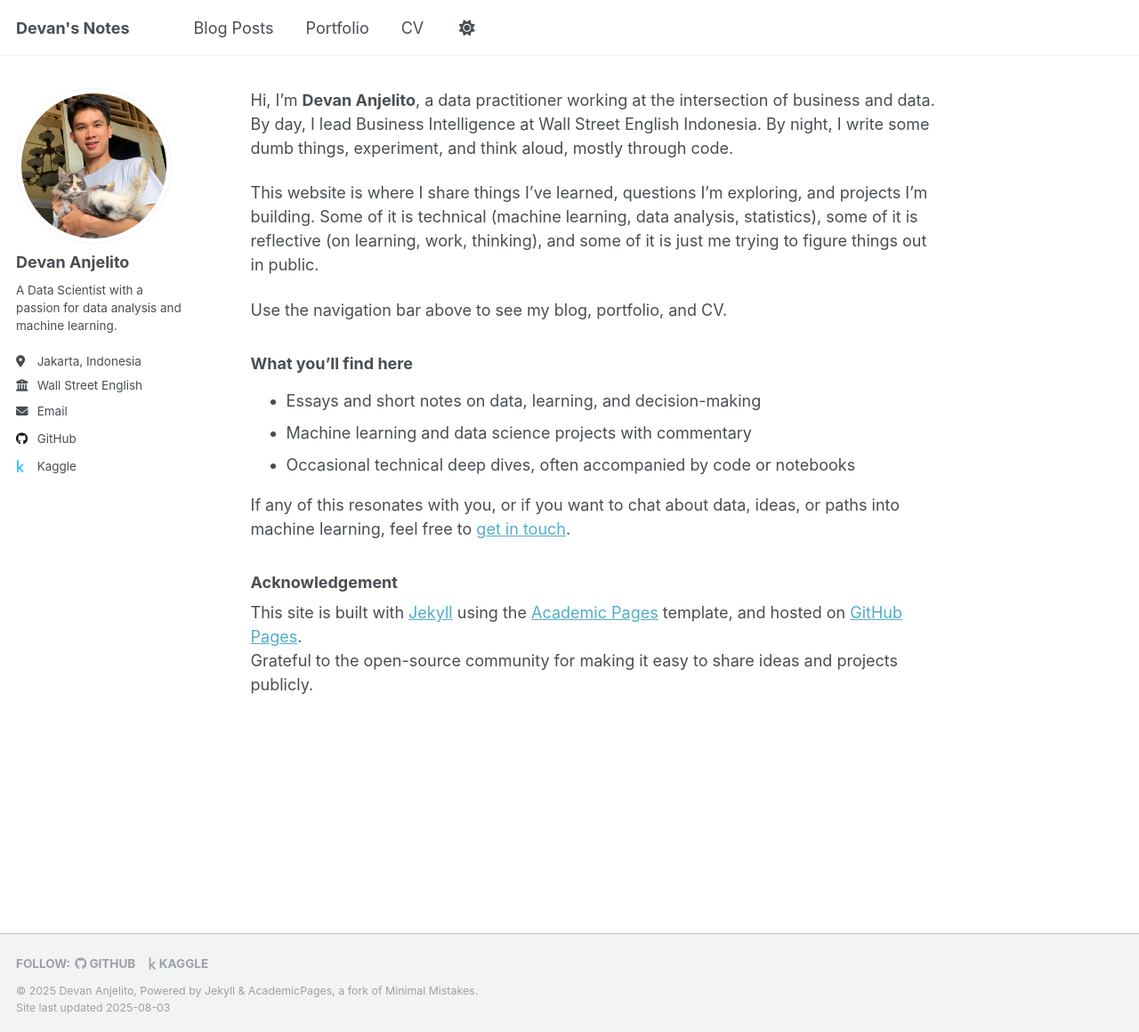
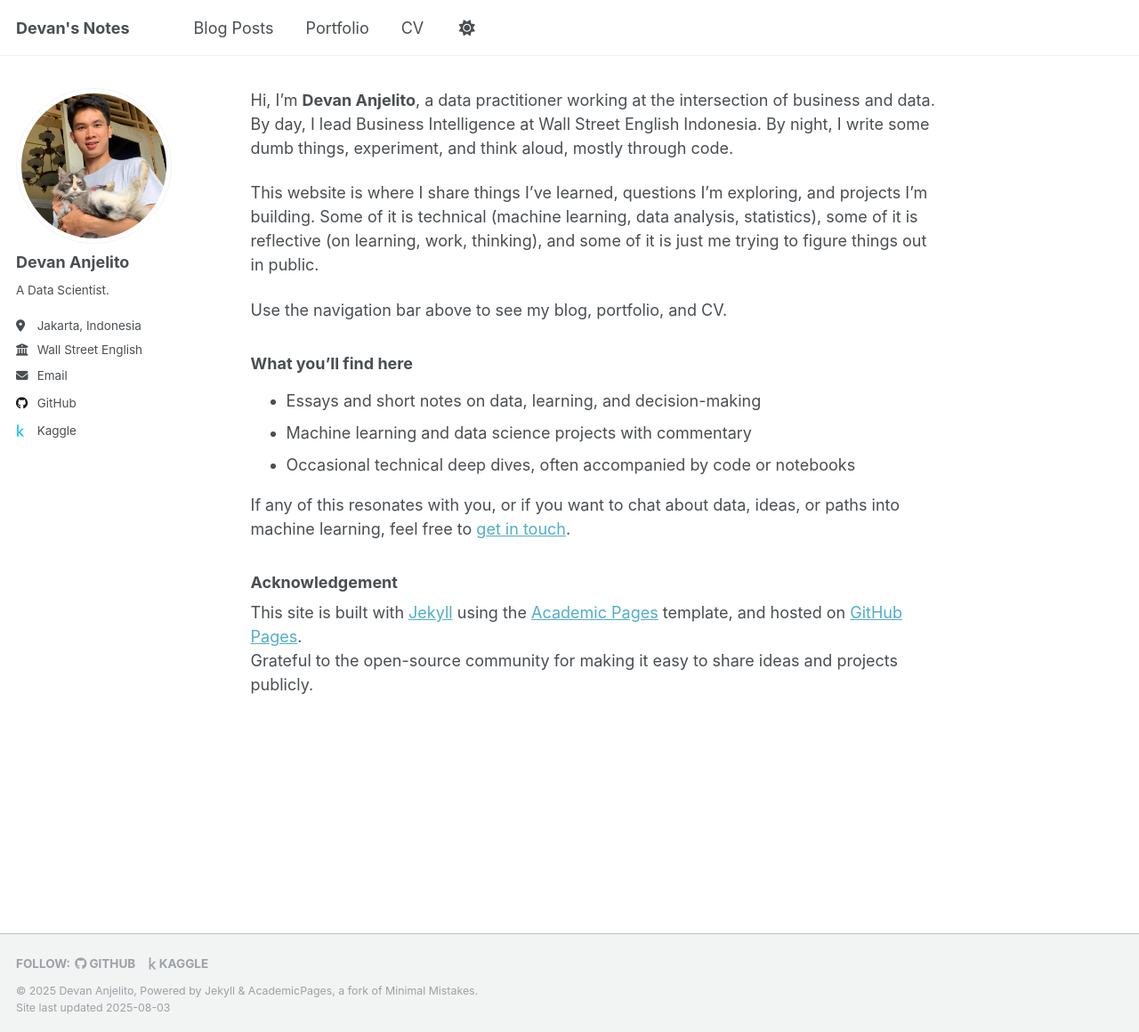
Before and after one commit to danjelito/danjelito.github.io, a Jekyll site: the page built from _pages/about.md, in a window 1280 px wide and 1160 px high. Shown: the whole window at 89% size. Built offline with Jekyll 4.4.1, drawn with Linux system fonts in a browser that asks for light colours; a script that is not in the unit is left out.

Commit message:
change bio

```diff
--- a/_config.yml
+++ b/_config.yml
@@ -25,7 +25,7 @@
   avatar           : "main-photo.jpeg"
   name             : "Devan Anjelito"
   pronouns         : # example: "she/her"
-  bio              : "A Data Scientist with a passion for data analysis and machine learning."
+  bio              : "A Data Scientist."
   location         : "Jakarta, Indonesia"
   employer         : "Wall Street English"
   uri              : # URL
```
